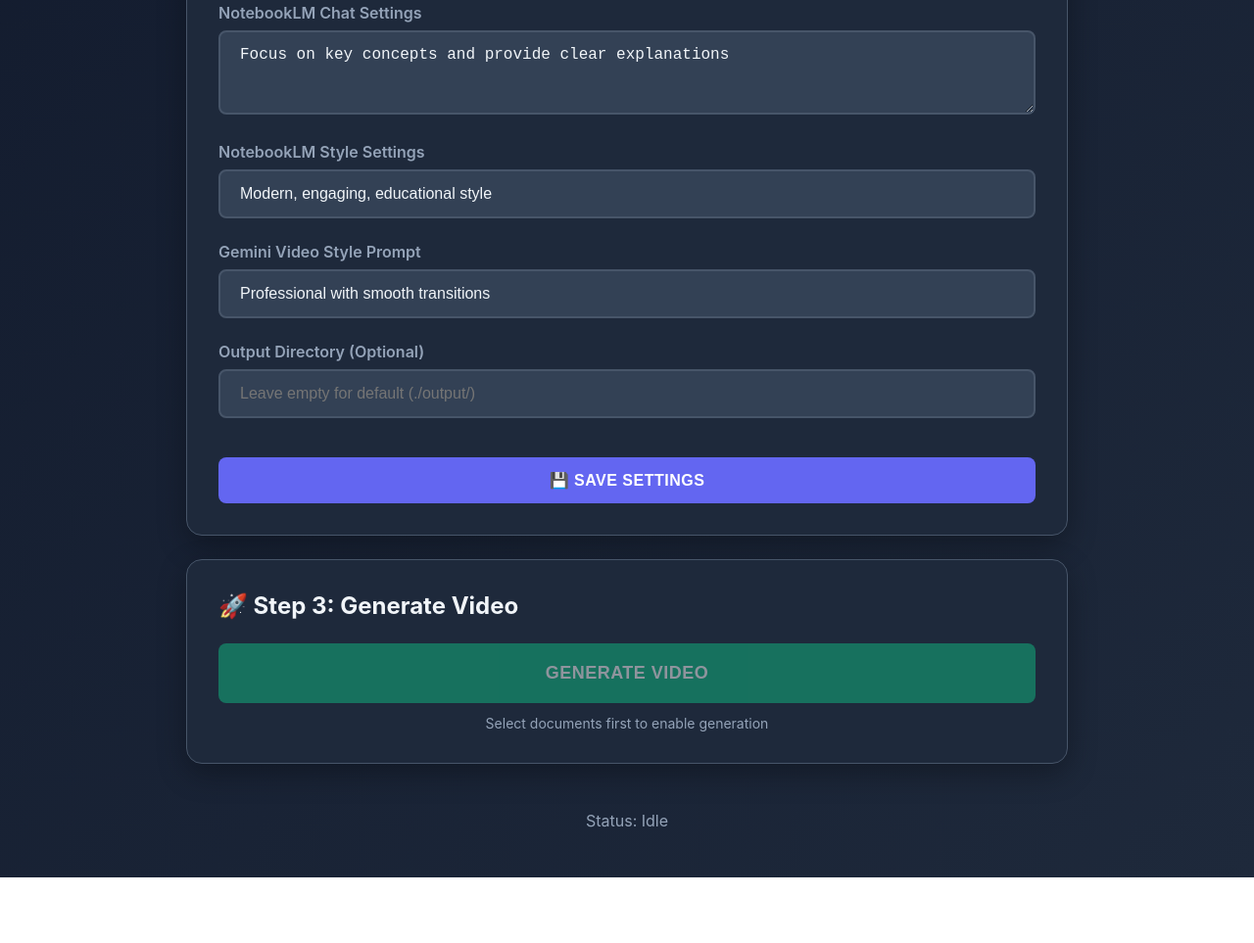
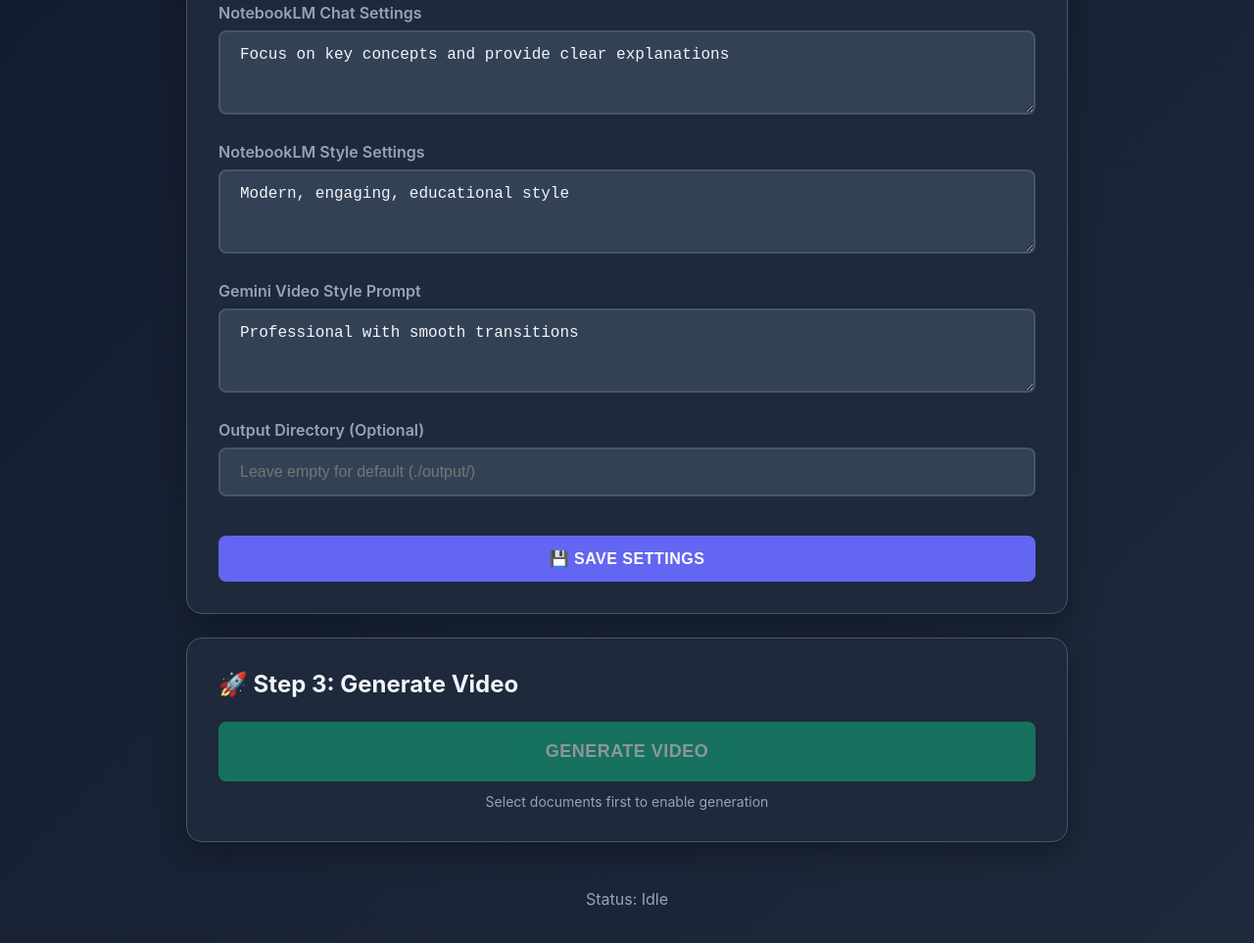
Before and after one commit to codingkraft/Video-Pipeline, a website: page public/index.html in a window 1280 px wide. Shown: the part 1049-2012 px from the top of the page at 98% size. Before the commit the page ends 1945 px from the top, so only its background shows below. Drawn offline with nearby package versions, Linux system fonts and the light colour scheme; no server answers.

Commit message:
feat: Changed NotebookLM and Gemini style fields to multi-line textareas

```diff
--- a/public/index.html
+++ b/public/index.html
@@ -82,14 +82,14 @@
 
                 <div class="form-group">
                     <label for="notebookLmStyleSettings">NotebookLM Style Settings</label>
-                    <input type="text" id="notebookLmStyleSettings" placeholder="Modern, engaging, educational style"
-                        value="Modern, engaging, educational style">
+                    <textarea id="notebookLmStyleSettings" rows="3"
+                        placeholder="Modern, engaging, educational style">Modern, engaging, educational style</textarea>
                 </div>
 
                 <div class="form-group">
                     <label for="stylePrompt">Gemini Video Style Prompt</label>
-                    <input type="text" id="stylePrompt" placeholder="Professional with smooth transitions"
-                        value="Professional with smooth transitions">
+                    <textarea id="stylePrompt" rows="3"
+                        placeholder="Professional with smooth transitions">Professional with smooth transitions</textarea>
                 </div>
 
                 <div class="form-group">
```
